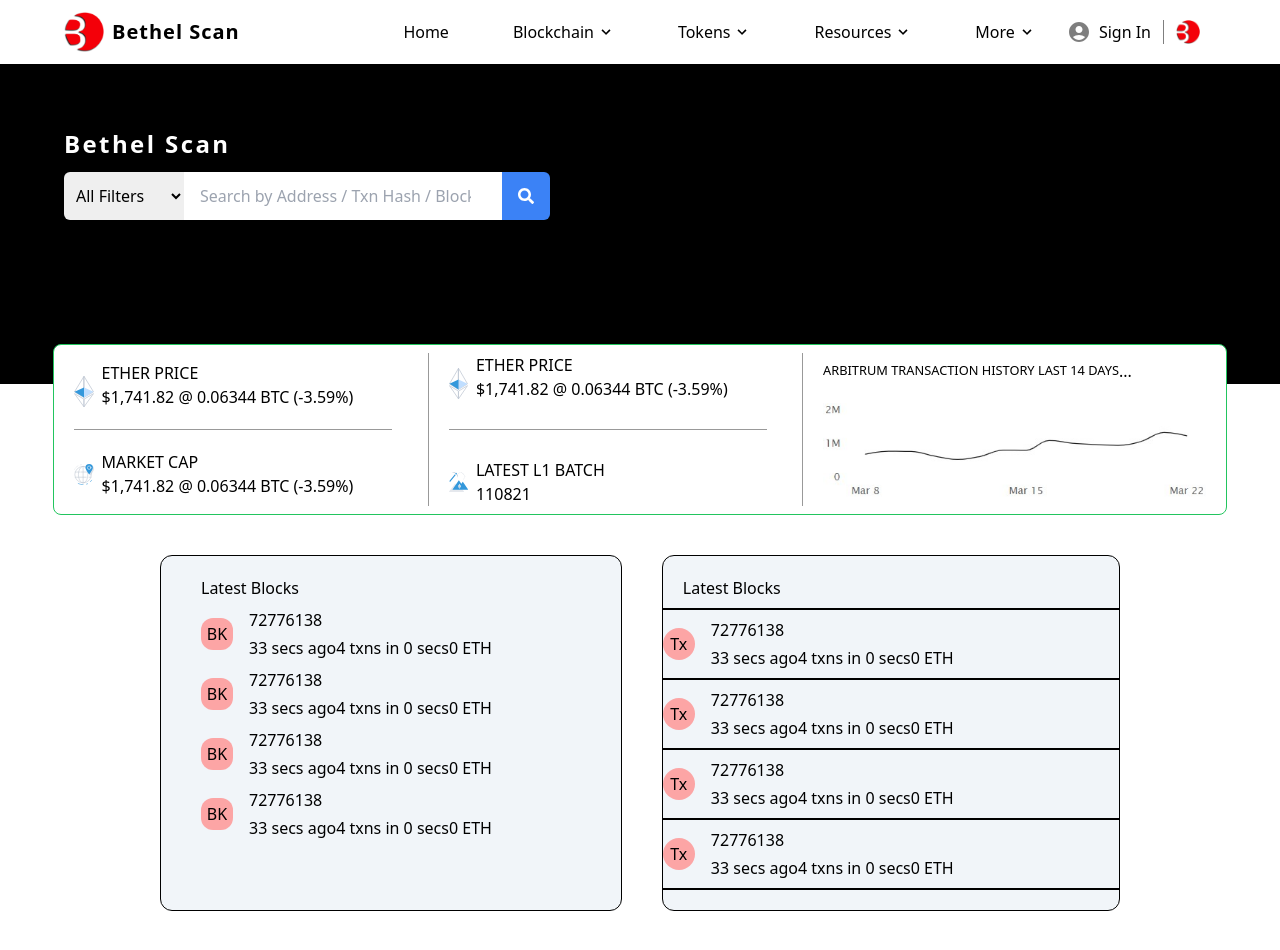
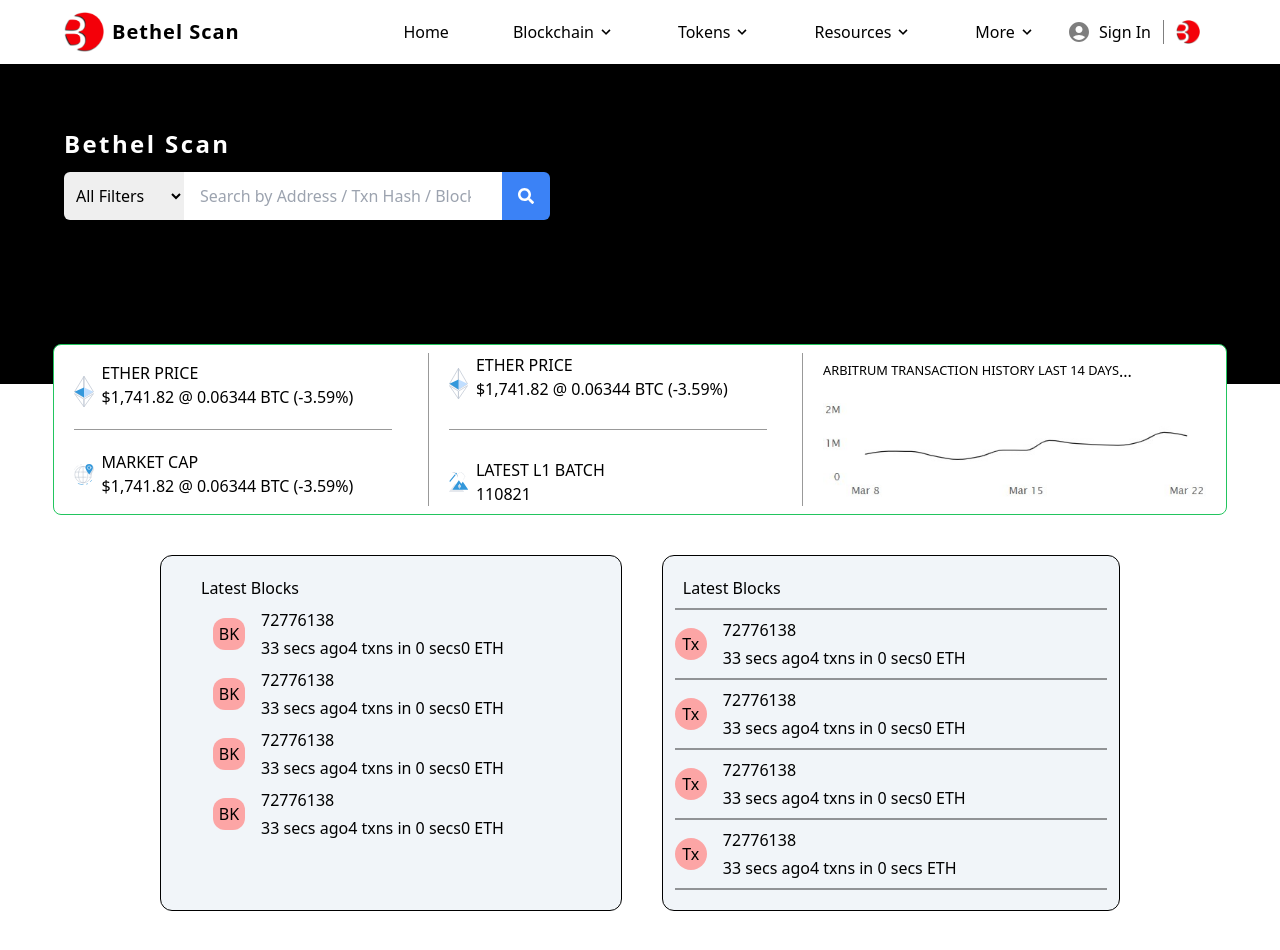
Before and after one commit to wwdfdo/asbiscan_clone, a React (Create React App) app: page / in a window 1280 px wide. Built offline with nearby package versions, Linux system fonts and the light colour scheme.

Commit message:
added new styles to latest details component

```diff
--- a/src/components/LatestDetails/LatestDetails.js
+++ b/src/components/LatestDetails/LatestDetails.js
@@ -5,7 +5,7 @@ const LatestDetails = () => {
     <div className="w-3/4 mx-auto gap-10 flex justify-around  py-10 ">
       <div className=" flex flex-col gap-2 bg-slate-100 w-1/2 px-10 py-5 rounded-xl border-[1px] border-black">
         <h4>Latest Blocks</h4>
-        <div className="flex gap-4 items-center">
+        <div className="flex gap-4 items-center px-3">
           <div className="w-8 h-8 bg-red-300 flex justify-center items-center rounded-xl">
             BK
           </div>
@@ -14,7 +14,7 @@ const LatestDetails = () => {
             <div>33 secs ago4 txns in 0 secs0 ETH</div>
           </div>
         </div>
-        <div className="flex gap-4 items-center">
+        <div className="flex gap-4 items-center px-3">
           <div className="w-8 h-8 bg-red-300 flex justify-center items-center rounded-xl">
             BK
           </div>
@@ -23,7 +23,7 @@ const LatestDetails = () => {
             <div>33 secs ago4 txns in 0 secs0 ETH</div>
           </div>
         </div>
-        <div className="flex gap-4 items-center">
+        <div className="flex gap-4 items-center px-3">
           <div className="w-8 h-8 bg-red-300 flex justify-center items-center rounded-xl">
             BK
           </div>
@@ -32,7 +32,7 @@ const LatestDetails = () => {
             <div>33 secs ago4 txns in 0 secs0 ETH</div>
           </div>
         </div>
-        <div className="flex gap-4 items-center">
+        <div className="flex gap-4 items-center px-3">
           <div className="w-8 h-8 bg-red-300 flex justify-center items-center rounded-xl">
             BK
           </div>
@@ -44,8 +44,8 @@ const LatestDetails = () => {
       </div>
       <div className=" flex flex-col gap-2 bg-slate-100 py-5 w-1/2 rounded-xl border-[1px] border-black">
         <h4 className="px-5">Latest Blocks</h4>
-        <hr className="border-[1px] border-black"></hr>
-        <div className="flex gap-4 items-center">
+        <hr className="border-[.5px] border-black border-opacity-40 mx-3"></hr>
+        <div className="flex gap-4 items-center px-3">
           <div className="w-8 h-8 bg-red-300 flex justify-center items-center rounded-full">
             Tx
           </div>
@@ -54,8 +54,8 @@ const LatestDetails = () => {
             <div>33 secs ago4 txns in 0 secs0 ETH</div>
           </div>
         </div>
-        <hr className="border-[1px] border-black"></hr>
-        <div className="flex gap-4 items-center">
+        <hr className="border-[.5px] border-black border-opacity-40 mx-3"></hr>
+        <div className="flex gap-4 items-center px-3">
           <div className="w-8 h-8 bg-red-300 flex justify-center items-center rounded-full">
             Tx
           </div>
@@ -64,8 +64,8 @@ const LatestDetails = () => {
             <div>33 secs ago4 txns in 0 secs0 ETH</div>
           </div>
         </div>
-        <hr className="border-[1px] border-black"></hr>
-        <div className="flex gap-4 items-center">
+        <hr className="border-[.5px] border-black border-opacity-40 mx-3"></hr>
+        <div className="flex gap-4 items-center px-3">
           <div className="w-8 h-8 bg-red-300 flex justify-center items-center rounded-full">
             Tx
           </div>
@@ -74,17 +74,17 @@ const LatestDetails = () => {
             <div>33 secs ago4 txns in 0 secs0 ETH</div>
           </div>
         </div>
-        <hr className="border-[1px] border-black"></hr>
-        <div className="flex gap-4 items-center">
+        <hr className="border-[.5px] border-black border-opacity-40 mx-3"></hr>
+        <div className="flex gap-4 items-center px-3">
           <div className="w-8 h-8 bg-red-300 flex justify-center items-center rounded-full">
             Tx
           </div>
           <div className="flex flex-col gap-1">
             <div>72776138</div>
-            <div>33 secs ago4 txns in 0 secs0 ETH</div>
+            <div>33 secs ago4 txns in 0 secs ETH</div>
           </div>
         </div>
-        <hr className="border-[1px] border-black"></hr>
+        <hr className="border-[.5px] border-black border-opacity-40 mx-3"></hr>
       </div>
     </div>
   );
```
